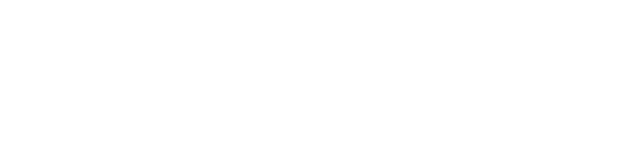
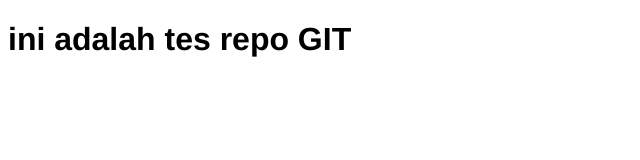
Before and after one commit to hanifaziz313/repo-git, a plain HTML site: page index.html in a window 1280 px wide. Shown: the whole page, without its empty margins (0-640 px from the left). Drawn offline with Linux system fonts and the light colour scheme.

Commit message:
menambahkan h1 dan css

```diff
--- a/index.html
+++ b/index.html
@@ -4,7 +4,9 @@
     <meta charset="UTF-8" />
     <meta name="viewport" content="width=device-width, initial-scale=1.0" />
     <title>test repo git</title>
+    <link rel="stylesheet" href="style.css" />
   </head>
   <body>
+    <h1>ini adalah tes repo GIT</h1>
   </body>
 </html>
--- /dev/null
+++ b/style.css
@@ -0,0 +1,3 @@
+body {
+  font-family: "Franklin Gothic Medium", "Arial Narrow", Arial, sans-serif;
+}
```
Also changed, not shown: 1 other file.
